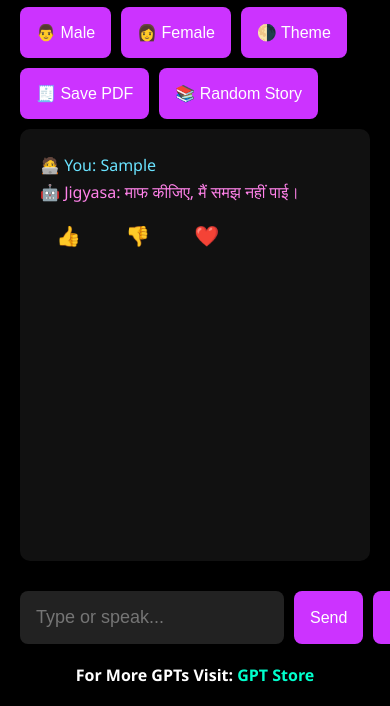
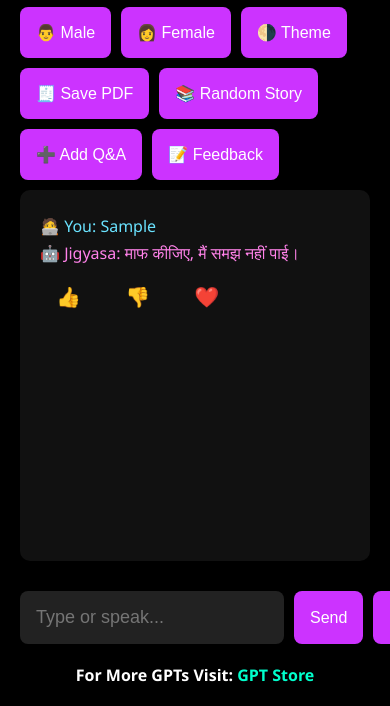
Before and after one commit to AMIT-ad/jigyasa-chatbot, a plain HTML site: page index.html in a window 390 px wide. Both pictures are taken after typing "Sample" into the empty fields and a click on the button "Send". Shown: the part 178-884 px from the top of the page. Drawn offline with nearby package versions, Linux system fonts and the light colour scheme.

Commit message:
index.html

```diff
--- a/index.html
+++ b/index.html
@@ -151,6 +151,8 @@
       <button onclick="toggleTheme()">🌗 Theme</button>
       <button onclick="saveChatAsPDF()">🧾 Save PDF</button>
       <button onclick="tellStory()">📚 Random Story</button>
+      <button onclick="addCustomQA()">➕ Add Q&A</button>
+      <button onclick="openFeedbackForm()">📝 Feedback</button>
     </div>
 
     <div id="listeningStatus">🎤 Listening...</div>
@@ -171,20 +173,32 @@
   <script>
     const qa = {
       "hello": "hello! hello sir।",
-      "how are you": "my name is jigyasa!",
-      "your name": "मेरा नाम जिज्ञासा है।",
+      "how are you": "i am fine sir!",
+      "whats your name": "my name is jigyasa।",
       "bye": "by sir।",
       "how made you": "mujhe create karne wale ka naam amitdhakad hai",
       "thank you jigyas": "jigyasa khush hui!",
       "open google": "आप इस लिंक से Google खोल सकते हैं: https://www.google.com",
-      "what is ai": "AI का मतलब है कृत्रिम बुद्धिमत्ता।"
+      "url": "deepseek,grok,google,ngrok,ziphisher,chatgpt,ip lookup,ipaddress.my,mobile number infomation",
+      "deepseek": "https://chat.deepseek.com/",
+      "grok": "https://grok.com/chat/ba7cb22b-5050-4ece-89a8-4526f7fc0060",
+      "chatgpt": "https://chatgpt.com/?model=auto",
+      "what is ai": "ai ka matalab hai Artificial intelligence",
     };
 
+    let customQA = JSON.parse(localStorage.getItem('customQA')) || {};
+
     const stories = [
-      "एक समय की बात है, एक राजा था जो न्यायप्रिय था...",
-      "एक नन्ही चिड़िया रोज अपने बच्चों के लिए खाना लाती थी...",
-      "एक जंगल में सभी जानवर मिलकर त्योहार मनाते थे..."
+      "ek samay kee baat hai, ek raaja tha jo nyaayapriy tha...",
+      "ek nanhee chidiya roj apane bachchon ke lie khaana laatee thee...",
+      "ek jangal mein sabhee jaanavar milakar tyohaar manaate the..."
     ];
+
+    const moodGIFs = {
+      happy: "https://media.giphy.com/media/yoJC2A59OCZHs1LXvW/giphy.gif",
+      sad: "https://media.giphy.com/media/l2QDM9Jnim1YVILXa/giphy.gif",
+      angry: "https://media.giphy.com/media/3o7aD2saalBwwftBIY/giphy.gif"
+    };
 
     let selectedVoiceType = 'female';
     let isDarkMode = true;
@@ -210,12 +224,23 @@
         }
       }
 
+      for (let q in customQA) {
+        if (userText.toLowerCase().includes(q)) {
+          response = customQA[q];
+          break;
+        }
+      }
+
       if (personality === 'friendly') response = `😊 ज़रूर! ${response}`;
       if (personality === 'teacher') response = `📚 ध्यान से सुनिए... ${response}`;
 
       if (mood === 'happy') response = `😄 ${response}`;
       else if (mood === 'sad') response = `😔 ${response}`;
       else if (mood === 'angry') response = `😠 ${response}`;
+
+      if (mood && moodGIFs[mood]) {
+        response += `<br><img src="${moodGIFs[mood]}" width="120" style="margin-top:8px;border-radius:10px;">`;
+      }
 
       const id = Date.now();
       chat.innerHTML += `<p class="bot" id="bot-${id}">🤖 Jigyasa: ${response}</p>
@@ -225,7 +250,7 @@
                           <button onclick="react('${response}','❤️')">❤️</button>
                          </div>`;
       chat.scrollTop = chat.scrollHeight;
-      if (voiceToggle.checked) speak(response);
+      if (voiceToggle.checked) speak(response.replace(/<[^>]*>/g, ""));
       input.value = "";
     }
 
@@ -296,6 +321,25 @@
       doc.save('chat.pdf');
     }
 
+    function addCustomQA() {
+      const q = prompt("अपना सवाल लिखिए:");
+      const a = prompt("इसका जवाब क्या होना चाहिए?");
+      if (q && a) {
+        customQA[q.toLowerCase()] = a;
+        localStorage.setItem('customQA', JSON.stringify(customQA));
+        alert("Custom Q&A जोड़ा गया ✅");
+      }
+    }
+
+    function openFeedbackForm() {
+      const feedback = prompt("कृपया अपना सुझाव या फीडबैक दें:");
+      if (feedback) {
+        const time = new Date().toLocaleString();
+        localStorage.setItem("feedback_" + time, feedback);
+        alert("धन्यवाद! आपका फीडबैक सेव किया गया है ✅");
+      }
+    }
+
     document.getElementById('micButton').addEventListener('click', startListening);
     window.speechSynthesis.onvoiceschanged = () => {};
   </script>
```
